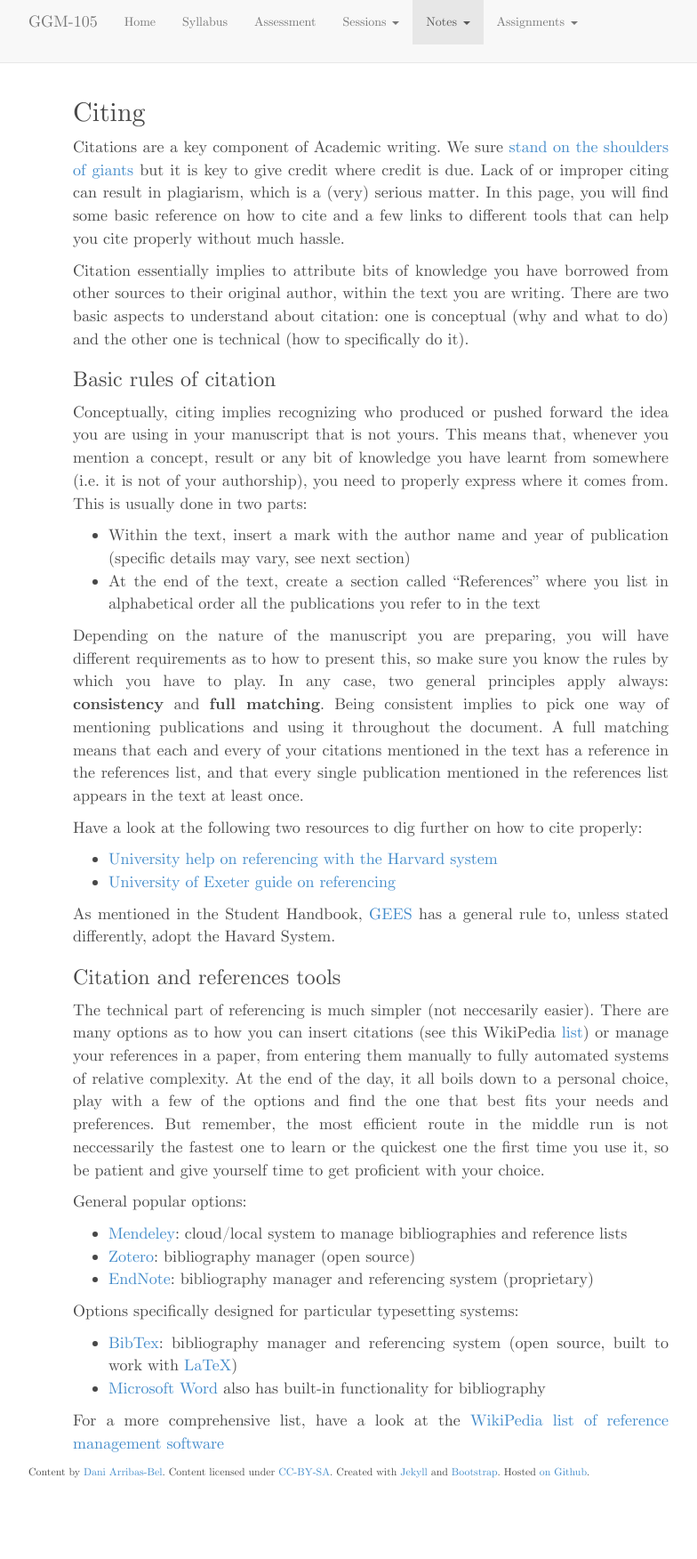
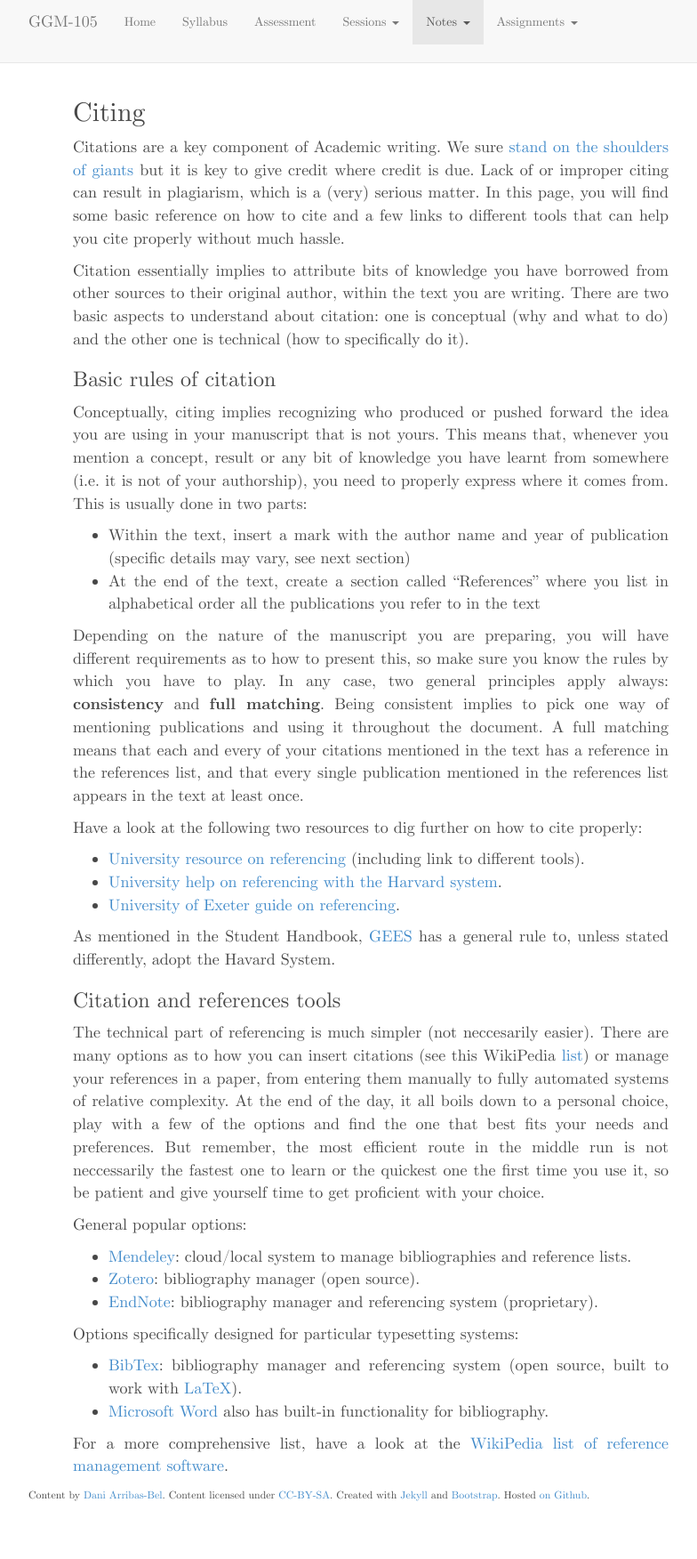
Before and after one commit to darribas/GGM-105_14-15, a Jekyll site: the page built from _notes/citing.md, in a window 1280 px wide. Shown: the whole page at 89% size, without its empty margins (223-1007 px from the left). Built offline with Jekyll 4.4.1, drawn with Linux system fonts in a browser that asks for light colours; nearby versions of some CDN libraries; before the commit the page ends 1726 px from its top, so only the background shows below that.

Commit message:
Adding new uni resource to citing

```diff
--- a/_notes/citing.md
+++ b/_notes/citing.md
@@ -39,8 +39,11 @@ mentioned in the references list appears in the text at least once.
 Have a look at the following two resources to dig further on how to cite
 properly:
 
-* [University help on referencing with the Harvard system](https://intranet.birmingham.ac.uk/as/libraryservices/library/referencing/icite/referencing/harvard/referencelist.aspx)
-* [University of Exeter guide on referencing](http://education.exeter.ac.uk/dll/studyskills/harvard_referencing.htm)
+* [University resource on
+        referencing](https://intranet.birmingham.ac.uk/as/libraryservices/library/referencing/icite/index.aspx)
+(including link to different tools).
+* [University help on referencing with the Harvard system](https://intranet.birmingham.ac.uk/as/libraryservices/library/referencing/icite/referencing/harvard/referencelist.aspx).
+* [University of Exeter guide on referencing](http://education.exeter.ac.uk/dll/studyskills/harvard_referencing.htm).
 
 As mentioned in the Student Handbook, [GEES](http://www.birmingham.ac.uk/schools/gees/index.aspx)
 has a general rule to, unless stated differently, adopt the Havard System.
@@ -60,15 +63,15 @@ choice.
 General popular options:
 
 * [Mendeley](http://www.mendeley.com/): cloud/local system to manage
-  bibliographies and reference lists
-* [Zotero](https://www.zotero.org/): bibliography manager (open source)
+  bibliographies and reference lists.
+* [Zotero](https://www.zotero.org/): bibliography manager (open source).
 * [EndNote](http://endnote.com/): bibliography manager and referencing system
-  (proprietary)
+  (proprietary).
 
 Options specifically designed for particular typesetting systems:
 
-* [BibTex](http://www.bibtex.org/): bibliography manager and referencing system (open source, built to work with [LaTeX](http://www.latex-project.org/))
-* [Microsoft Word](https://support.office.com/en-us/article/Create-a-bibliography-3403c027-96c8-40d3-a386-bfd5c413ddbb?ui=en-US&rs=en-US&ad=US) also has built-in functionality for bibliography
+* [BibTex](http://www.bibtex.org/): bibliography manager and referencing system (open source, built to work with [LaTeX](http://www.latex-project.org/)).
+* [Microsoft Word](https://support.office.com/en-us/article/Create-a-bibliography-3403c027-96c8-40d3-a386-bfd5c413ddbb?ui=en-US&rs=en-US&ad=US) also has built-in functionality for bibliography.
 
 For a more comprehensive list, have a look at the [WikiPedia list of reference
-management software](https://en.wikipedia.org/wiki/Comparison_of_reference_management_software)
+management software](https://en.wikipedia.org/wiki/Comparison_of_reference_management_software).
```
